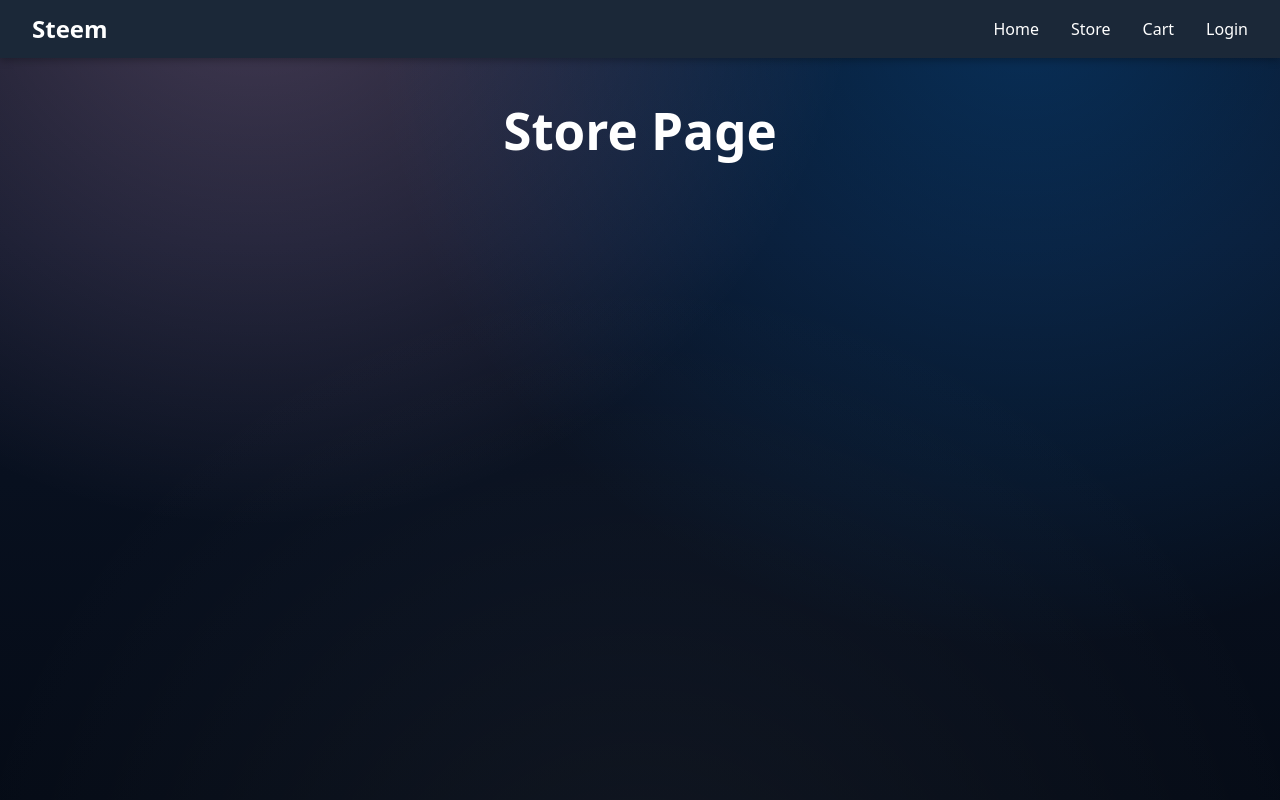
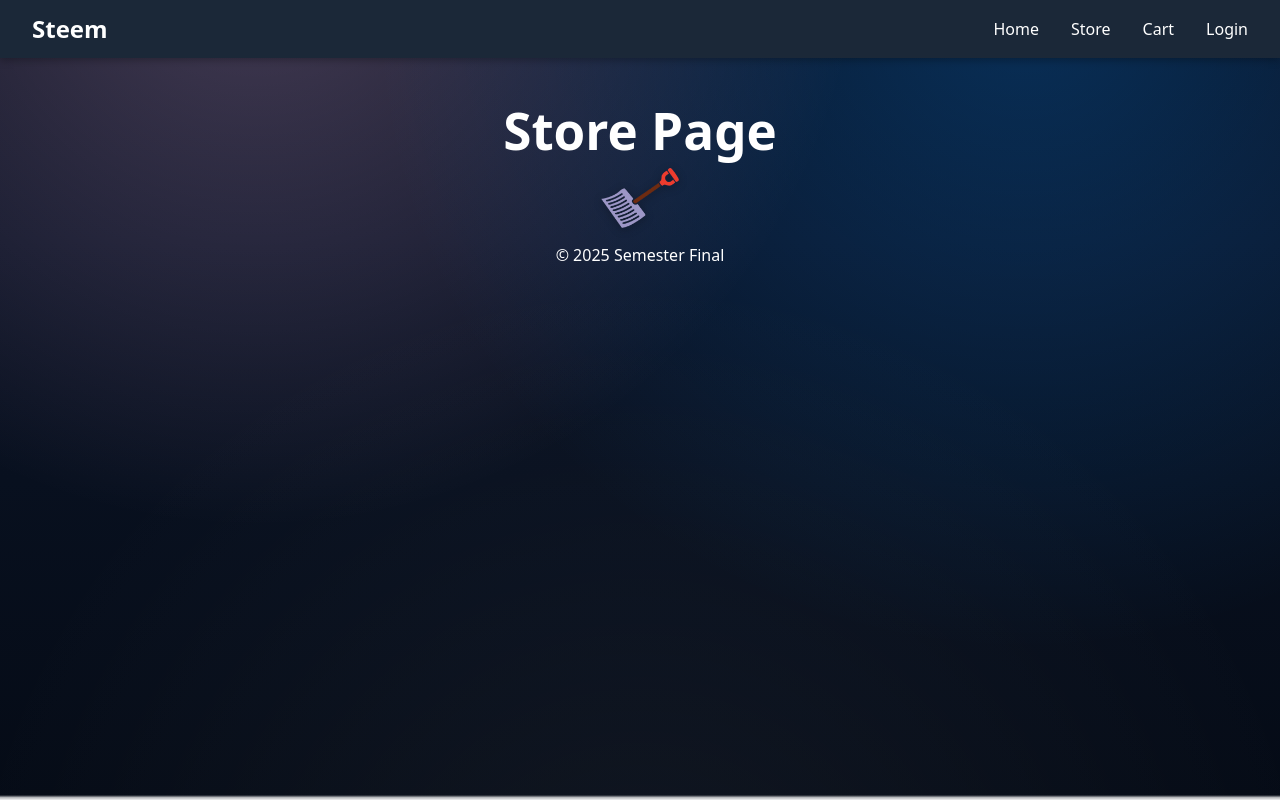
Before and after one commit to Britten66/S2_Sprint_Final, a React (Vite) app in the folder steem-app/: page /store in a window 1280 px wide. Built offline with nearby package versions, Linux system fonts and the light colour scheme.

Commit message:
snow working- build up added- pages working

```diff
--- a/steem-app/src/App.jsx
+++ b/steem-app/src/App.jsx
@@ -7,10 +7,12 @@ import { BrowserRouter as Router, Routes, Route } from "react-router-dom";
 
 // custome components being imported below
 import Navbar from "./Components/Navbar/Navbar.jsx";
-import LandingPage from "./pages/Landing-Page/landing.jsx";
+import LandingPage from "./Pages/Landing-Page/landing.jsx";
 import LoginPage from "./pages/Log-in-Page/login.jsx";
 import ShoppingCart from "./pages/Shopping-Page/ShoppingCart.jsx";
 import StorePage from "./pages/Store-Page/store.jsx";
+import Footer from "./Components/Footer/Footer.jsx";
+
 // global style sheet that we are tailoring to our page and using validation by utilizing ai
 //this helps us make clear design changes without throwing off the flow of a 2 person projeect
 import "./App.css";
@@ -31,24 +33,6 @@ function App() {
 
   // v7_startTransition = uses React 18's startTransition for smoother navigation
   // v7_relativeSplatPath = changes how relative paths work (future-proofing)
-  // <Router future={{ v7_startTransition: true, v7_relativeSplatPath: true }}>
-
-  //   {/* Navbar sits OUTSIDE Routes so it shows on EVERY page */}
-  //   <Navbar />
-
-  //   {/* Routes = Container that holds all our Route definitions */}
-  //   <Routes>
-
-  //     {/* Each Route maps a URL path to a component */}
-
-  //     {/* Home page - shows when user visits "/" (root URL) */}
-  //     <Route path="/" element={<LandingPage />} />
-
-  //     {/* Login page - shows when user visits "/login" */}
-  //     <Route path="/login" element={<LoginPage />} />
-
-  //     {/* Shopping cart - shows when user visits "/ShoppingCart" */}
-  //     <Route path="/ShoppingCart" element={<ShoppingCart />} />
 
   return (
     <Router future={{ v7_startTransition: true, v7_relativeSplatPath: true }}>
@@ -59,6 +43,7 @@ function App() {
         <Route path="/ShoppingCart" element={<ShoppingCart />} />
         <Route path="/store" element={<StorePage />} />
       </Routes>
+      <Footer />
     </Router>
   );
 }
--- /dev/null
+++ b/steem-app/src/Components/Footer/Footer.css
@@ -0,0 +1,71 @@
+/* =========================================
+   SNOW BUILDUP - Accumulated snow that grows
+   - Starts at 0 height
+   - Grows via JavaScript over time
+========================================= */
+
+/* BUILDUP - Growing accumulated snow on footer */
+.buildup {
+  position: fixed;
+  bottom: 0; /* Starts at bottom */
+  left: 0;
+  width: 100%;
+  height: 0; /* Starts at 0, JavaScript grows it */
+
+  /* Gradient: solid white at bottom, fades to transparent at top */
+  background: linear-gradient(
+    to top,
+    rgba(255, 255, 255, 0.95) 0%,
+    rgba(255, 255, 255, 0.7) 50%,
+    rgba(255, 255, 255, 0) 100%
+  );
+
+  z-index: 100; /* Above content */
+  pointer-events: none;
+  transition: height 0.2s linear; /* Smooth growth */
+}
+
+.shovel-btn {
+  position: static; /* Fixed to viewport */
+  right: 250px; /* 20px from right */
+  z-index: 101; /* Above snow buildup */
+
+  background: transparent; /* No background - just the image */
+  width: 80px; /* Even smaller */
+  height: 80px;
+  padding: 0; /* Remove default button padding */
+
+  cursor: pointer;
+  transition: all 0.3s ease;
+
+  /* Center the image */
+}
+
+/* SHOVEL IMAGE - Inside the button */
+.shovel-img {
+  width: 100%;
+  height: 100%;
+  object-fit: contain; /* Keeps image proportions */
+  pointer-events: none; /* Clicks go to button */
+  filter: drop-shadow(
+    0 2px 4px rgba(0, 0, 0, 0.3)
+  ); /* Shadow so it stands out */
+}
+/* SHOVEL HOVER - Makes it bigger */
+.shovel-btn:hover:not(:disabled) {
+  transform: scale(1.2); /* Just bigger, no background change */
+  border: none;
+}
+
+/* SHOVEL ACTIVE - Click animation */
+.shovel-btn:active:not(:disabled) {
+  transform: scale(0.9); /* Shrinks when clicked */
+  border: none;
+}
+
+/* SHOVEL DISABLED - When clearing or no snow */
+.shovel-btn:disabled {
+  opacity: 0.3;
+  cursor: not-allowed;
+  border: none;
+}
--- /dev/null
+++ b/steem-app/src/Components/Footer/Footer.jsx
@@ -0,0 +1,75 @@
+import { useEffect, useState } from "react";
+import "./footer.css";
+
+function Footer() {
+  // State to track buildup height and clearing status
+  const [buildupHeight, setBuildupHeight] = useState(0);
+  const [isClearing, setIsClearing] = useState(false);
+
+  // SNOW BUILDUP - Gradually grows snow on footer
+  useEffect(() => {
+    function simulateBuildup() {
+      setBuildupHeight((prev) => {
+        // Max buildup to 150px
+        if (prev >= 150) {
+          return prev;
+        }
+        return prev + 0.5; // Increase this value to build up snow faster
+      });
+    }
+
+    const buildupInterval = setInterval(simulateBuildup, 500);
+
+    // Cleanup when component unmounts
+    return () => {
+      clearInterval(buildupInterval);
+    };
+  }, []);
+
+  // CLEAR SNOW - Shovel button functionality
+  const clearSnow = () => {
+    setIsClearing(true);
+    // Animate clearing (fade out quickly)
+    const clearingInterval = setInterval(() => {
+      // CHANGED THIS LINE
+      setBuildupHeight((prev) => {
+        if (prev <= 0) {
+          clearInterval(clearingInterval); // CHANGED THIS LINE
+          setIsClearing(false);
+          return 0;
+        }
+        return prev - 5; // Clear faster than it builds
+      });
+    }, 50);
+  };
+
+  return (
+    <footer className="snow-footer">
+      {/* SHOVEL BUTTON - Clears accumulated snow */}
+      <button
+        className="shovel-btn"
+        onClick={clearSnow}
+        disabled={isClearing || buildupHeight === 0}
+        title="Clear the snow!"
+      >
+        <img
+          src="/assets/Images/shovel.png"
+          alt="Shovel"
+          className="shovel-img"
+        />
+      </button>
+
+      {/* ACCUMULATED SNOW - Grows from bottom */}
+      <div className="buildup" style={{ height: `${buildupHeight}px` }}></div>
+
+      {/* DECORATIVE SNOW PILE - Static lumpy snow */}
+      <div className="snow-pile"></div>
+
+      <div className="footer-content">
+        <p>© 2025 Semester Final </p>
+      </div>
+    </footer>
+  );
+}
+
+export default Footer;
--- a/steem-app/src/pages/Landing-Page/landing.css
+++ b/steem-app/src/pages/Landing-Page/landing.css
@@ -13,9 +13,10 @@
 }
 
 /* Main "Steem" title */
-.hero h1 {
-  font-size: 3.5rem;
-  margin-bottom: 0.5rem;
+.hero h2 {
+  font-size: 2.5rem;
+
+  margin-bottom: 4.5rem;
 }
 
 /* Tagline under title */
@@ -108,11 +109,13 @@
 /* GAME IMAGE - The big game header image */
 .game-image {
   width: 100%; /* Fills the available width */
-  max-width: 940px; /* Steam's typical header width */
+  max-width: 600px; /* Smaller than 940px */
   margin: 0 auto; /* Centers the image */
   border-radius: 8px; /* Rounded corners */
   box-shadow: 0 8px 24px rgba(0, 0, 0, 0.6); /* Nice shadow effect */
   margin-bottom: 1rem; /* Space before game title */
+  position: relative;
+  z-index: 1000;
   display: block; /* Ensures proper centering */
 }
 
@@ -168,7 +171,7 @@
   width: 100%;
   height: 100%;
 
-  z-index: 2;
+
   pointer-events: none;
 
   background: none;
--- a/steem-app/src/pages/Landing-Page/landing.jsx
+++ b/steem-app/src/pages/Landing-Page/landing.jsx
@@ -1,9 +1,8 @@
 // importing navigation between pages via router
-
 import { useNavigate } from "react-router-dom";
 
-//adding useState
-import { useState } from "react";
+//adding useState and useEffect
+import { useState, useEffect } from "react";
 import "./landing.css";
 
 // featured games here
@@ -16,7 +15,6 @@ const FEATURED_GAMES = [
       "https://cdn.cloudflare.steamstatic.com/steam/apps/1245620/header.jpg",
     rating: 4.8,
   },
-
   {
     id: 2,
     name: "Baldur's Gate 3",
@@ -52,6 +50,35 @@ function LandingPage() {
   // current index set state = 0
   const [currentIndex, setCurrentIndex] = useState(0);
 
+  // SNOWFALL EFFECT - Creates falling snowflakes when component loads
+  useEffect(() => {
+    // CREATE SNOWFLAKE - Generates one falling snowflake
+    function createSnowflake() {
+      const snowflake = document.createElement("div");
+      snowflake.classList.add("snowflake");
+      snowflake.style.left = Math.random() * 100 + "vw";
+      snowflake.style.animationDuration = Math.random() * 3 + 2 + "s";
+
+      const snowfallContainer = document.querySelector(".snowfall");
+      if (snowfallContainer) {
+        snowfallContainer.appendChild(snowflake);
+      }
+
+      // Remove snowflake after animation ends to prevent overflow
+      setTimeout(() => {
+        snowflake.remove();
+      }, 5000);
+    }
+
+    // Create new snowflake every 100ms
+    const snowInterval = setInterval(createSnowflake, 100);
+
+    // Cleanup when component unmounts
+    return () => {
+      clearInterval(snowInterval);
+    };
+  }, []);
+
   const nextSlide = () => {
     setCurrentIndex((prev) =>
       //if game length = last slide look back to 0 OR just add one " : < - this is sneaky "
@@ -69,20 +96,39 @@ function LandingPage() {
       prev === 0 ? FEATURED_GAMES.length - 1 : prev - 1
     );
   };
+
+
+
   //0 === 0  = YES (loops to end) = 4
   // this is good practice because it keeps everything up to the most recent state increasing efficiency
+const [isPaused, setIsPaused] = useState(false);
+// 2. NEW EFFECT: Auto-scroll functionality
+  useEffect(() => {
+    // If paused, don't set the interval
+    if (isPaused) return;
+
+    const interval = setInterval(() => {
+      nextSlide();
+    }, 3000); // <-- Change this number to speed up/slow down (3000 = 3 secs)
+
+    // Clear interval on cleanup so we don't have multiple timers running
+    return () => clearInterval(interval);
+  }, [isPaused]);
 
   // inside this return statemetn is the content being displayed on the page
   // below will just contain the portion of the landing page with the intro and CTA to enter our store.
 
   return (
     <>
+      {/* PNG BACKGROUND SNOW - Animated background pattern */}
       <div className="snow"></div>
+
+      {/* FALLING SNOWFLAKES - Individual falling flakes */}
+      <div className="snowfall"></div>
 
       <div className="landing-page">
         <section className="hero">
-          <h1>Steem</h1>
-          <p>Your ultimate gaming platform</p>
+          <h2>Welcome</h2>
           <button className="cta-button" onClick={() => navigate("/store")}>
             Browse Games
           </button>
@@ -91,7 +137,7 @@ function LandingPage() {
             <h2>Featured Games</h2>
             <div className="carousel">
               <button className="carousel-btn" onClick={prevSlide}>
-                ←
+                	&#xf104;
               </button>
 
               <div className="carousel-content">
@@ -105,7 +151,7 @@ function LandingPage() {
               </div>
 
               <button className="carousel-btn" onClick={nextSlide}>
-                →
+                	<i  class='fas'>&#xf105;</i>
               </button>
             </div>
 
--- a/steem-app/src/pages/Shopping-Page/ShoppingCart.jsx
+++ b/steem-app/src/pages/Shopping-Page/ShoppingCart.jsx
@@ -4,16 +4,17 @@ import "./ShoppingCart.css";
 const ShoppingCart = () => {
   const [cart, setCart] = useState(0);
   const [cartItems, setCartItems] = useState([]);
-  setCartItems((prevItems) => {
-    const newItem = {
-      ...productToAdd,
-      quantity: 1,
-    };
+  // setCartItems((prevItems) => {
+  //   const newItem = {
 
-    return [
-      /* What goes here to return a NEW array? */
-    ];
-  });
+  //     ...productToAdd,
+  //     quantity: 1,
+  //   };
+
+  //   return [
+  //     /* What goes here to return a NEW array? */
+  //   ];
+  // });
   const onClick = () => {
     setCart(cart + 1);
   };
```
Also changed, not shown: steem-app/public/assets/Images/shovel.png (added), 1 other file (tests, documents, lock files or other folders).
